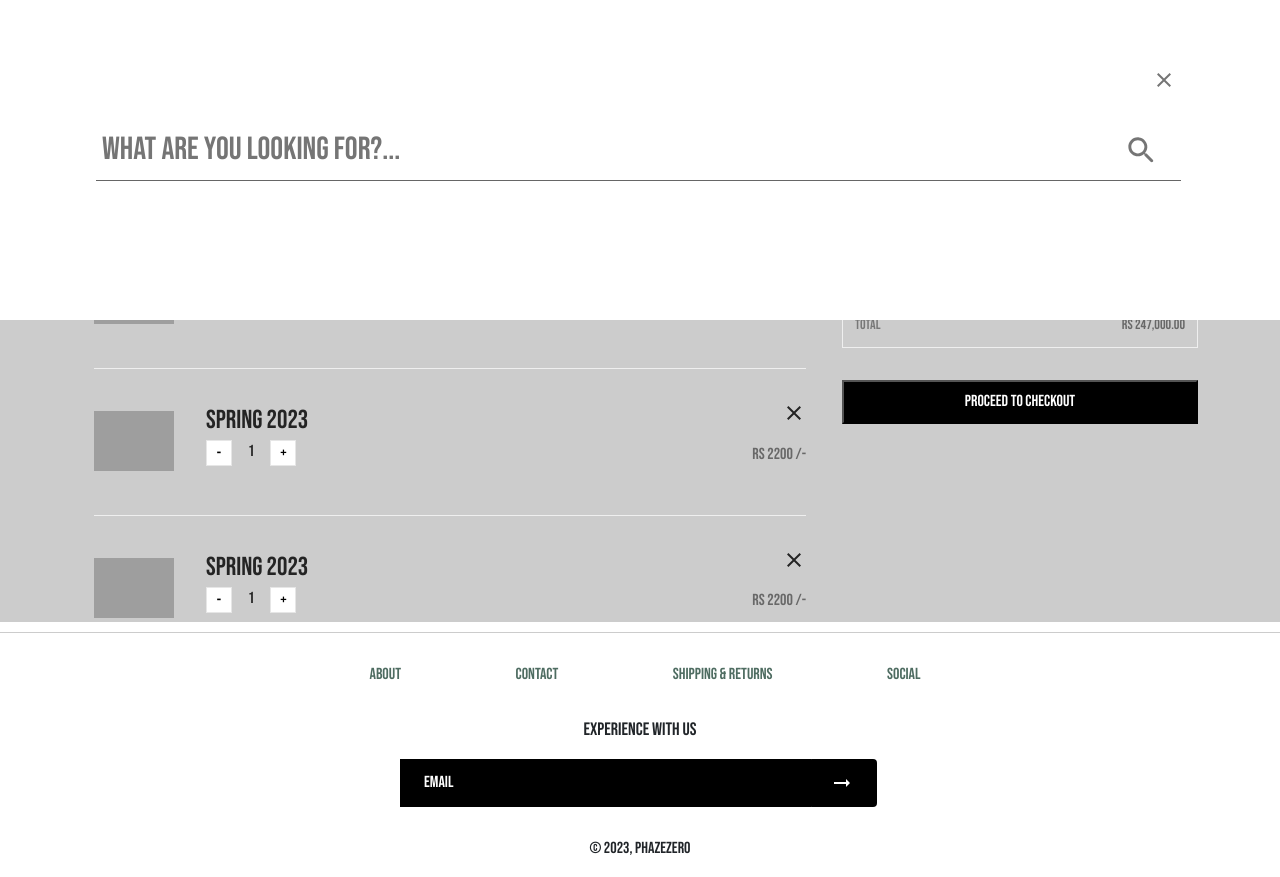
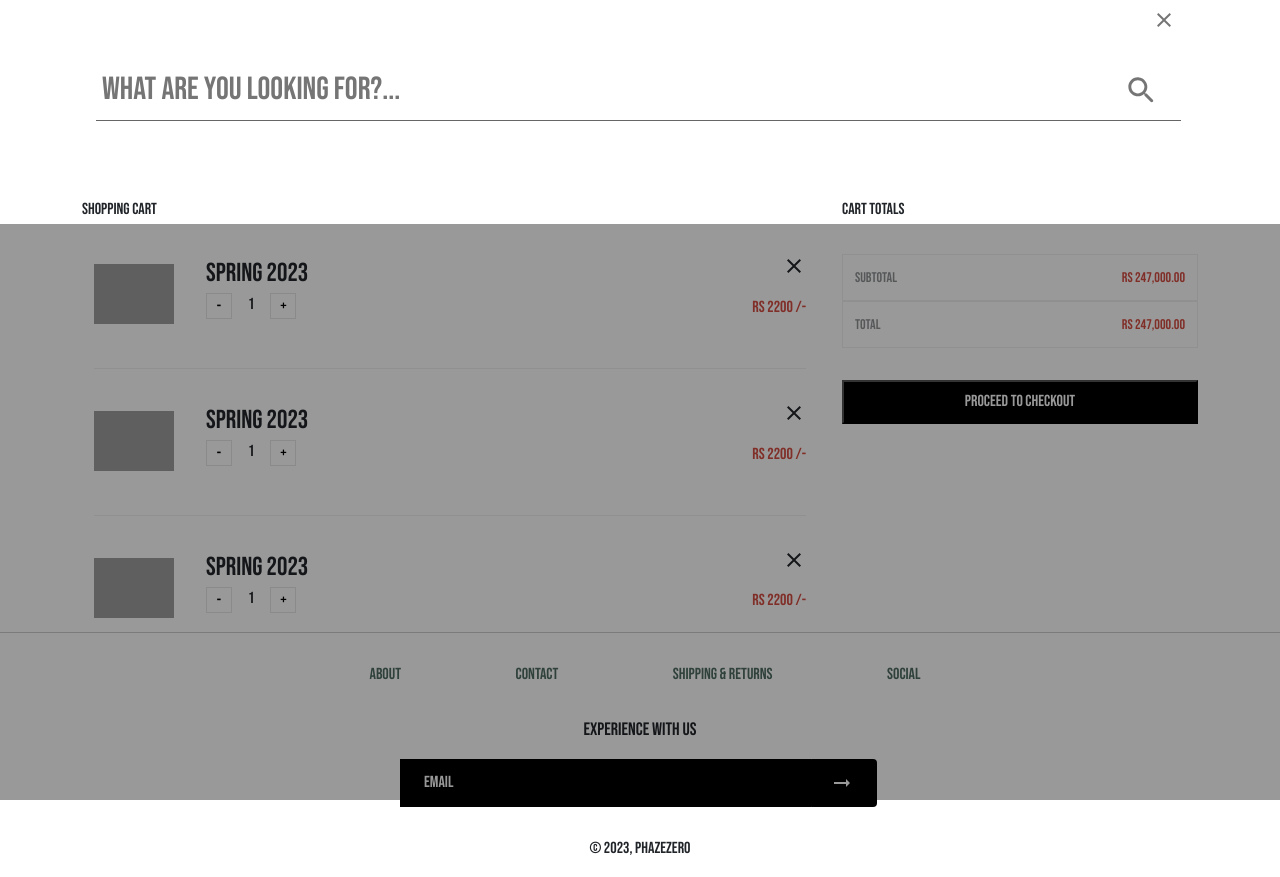
Before and after one commit to mindXcape/phasezero-clothing, a React (Vite) app: page /cart in a window 1280 px wide. Both pictures are taken after a click on the icon 1120 px from the left and 43 px from the top of the page. Built offline with nearby package versions, Linux system fonts and the light colour scheme; grey boxes are pictures that could not be loaded.

Commit message:
search bar refine for web

```diff
--- a/src/App.tsx
+++ b/src/App.tsx
@@ -8,12 +8,12 @@ import './scss/main.scss';
 
 export default function App() {
   const [bgState, setBgState] = useState<boolean>(false);
-  console.log(bgState);
   return (
     <>
       <Navbar backgroundState={setBgState} />
       {bgState ? (
         <div className="background__blur">
+          <div className="background__status" />
           <HomeRoutes />
         </div>
       ) : (
--- a/src/scss/components/_searchBar.scss
+++ b/src/scss/components/_searchBar.scss
@@ -1,16 +1,15 @@
 .search-bar {
   position: fixed;
-  top: -320px;
+  top: -200px;
   left: 0;
   right: 0;
-  height: 100px;
   display: flex;
   justify-content: center;
   align-items: center;
   background-color: white;
-  transition: top 0.5s;
+  transition: top 0.3s;
   z-index: 100;
-  height: 320px;
+  height: 200px;
 
   &.active {
     top: 0;
--- a/src/scss/main.scss
+++ b/src/scss/main.scss
@@ -25,6 +25,17 @@ body {
 // import for vendor in layman's term (imports for css framework such as MUI, Bootstrap Chakra UI etc.)
 @import './vendor/_vendor-dir';
 .background__blur {
-  filter: grayscale(20);/* Apply the blur effect */
-  background-color: rgba(0, 0, 0, 0.2);
+  // filter: blur(50%);/* Apply the blur effect */
+  position: relative;
+  .background__status {
+    position: fixed;
+    top: 28%;
+    left: 0;
+    z-index: 99999;
+    background-color: rgba(0, 0, 0, 0.4);
+    height: 72vh;
+    width: 100%;
+    transition: 0.5s ease-all;
+  }
+  // background: transparent;
 }
```
